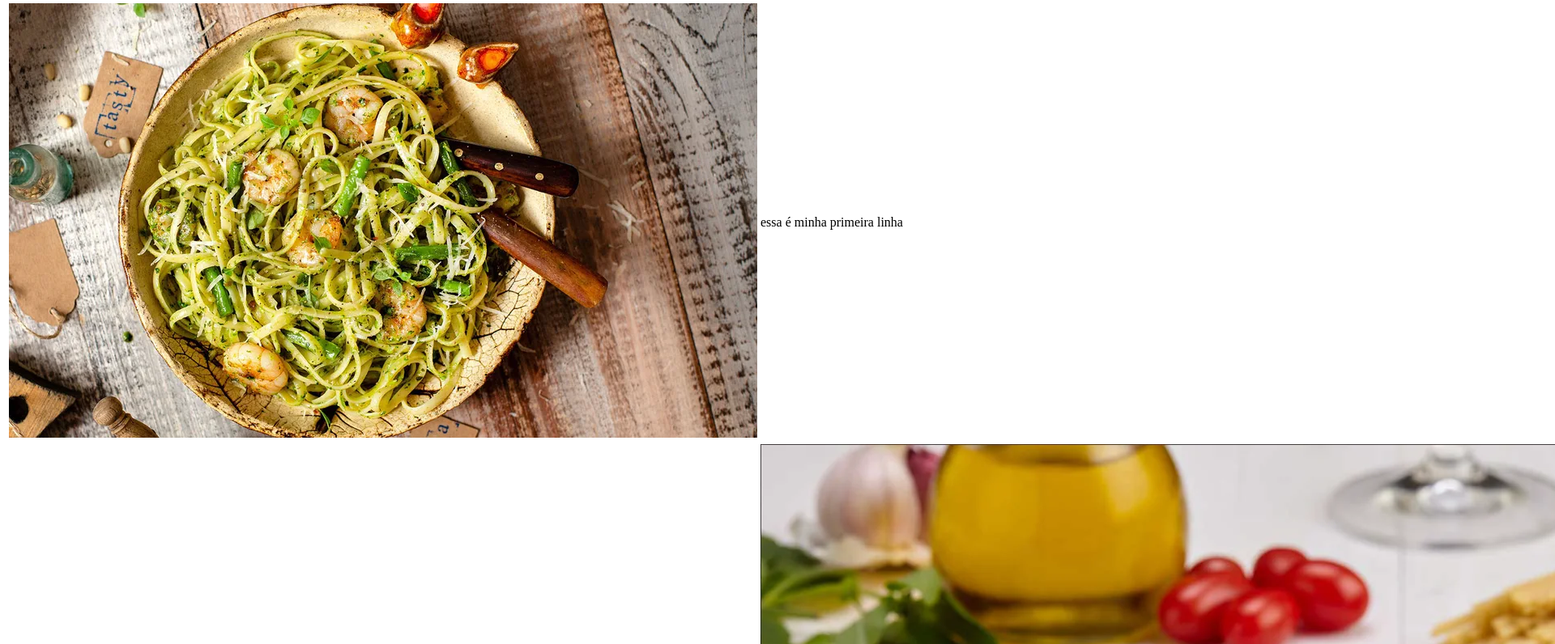
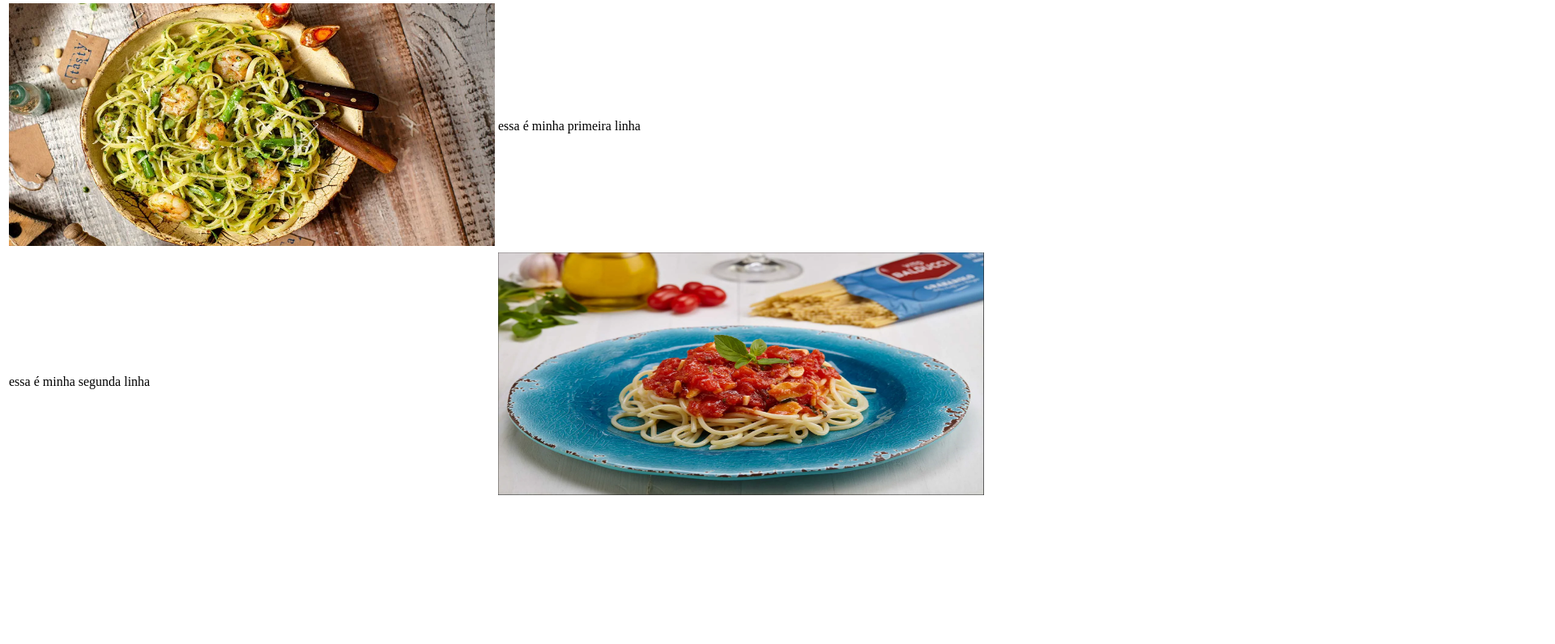
Before and after one commit to ThiagoPalmares/pwi-thiago.henrique2026, a plain HTML site: page index.html in a window 1280 px wide. Shown: the part 160-956 px from the top of the page at 81% size, 1920 px wide, since content can reach past the window. After the commit the page ends 803 px from the top, so only its background shows below. Drawn offline with Linux system fonts and the light colour scheme; files whose address does not match are found by name.

Commit message:
Add files via upload

```diff
--- a/index.html
+++ b/index.html
@@ -16,12 +16,12 @@
     <p>Escolha nossas melhores massas</p>
     <table>
         <tr>
-            <td><img src="..\pwi-thiago.henrique2026\imagens\massa1.jpg"></td>
+            <td><img src="..\pwi-thiago.henrique2026\imagens\massa1.jpg" width="600" height="300"></div></td>
             <td>essa é minha primeira linha</td>
         </tr>
             <tr>
                 <td>essa é minha segunda linha
-                    <td><img src="C:\Users\CAMARGO\Desktop\pwi-thiago.henrique2026\imagens\massa2.jpg"></td>
+                    <td><img src="C:\Users\CAMARGO\Desktop\pwi-thiago.henrique2026\imagens\massa2.jpg" width="600" height="300"></p></td>
                 </td>
             </tr>
                      <!--Tag img src é para colocar imagens todas as Tag's devem ser fechadas com o símbolo >-->
```
